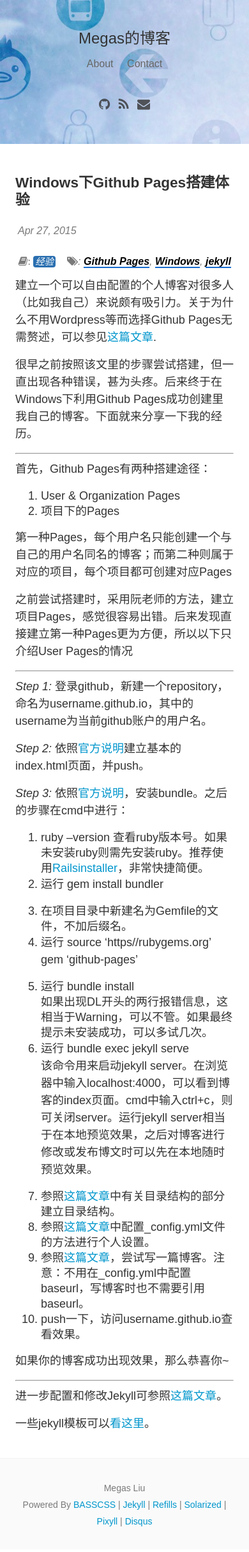
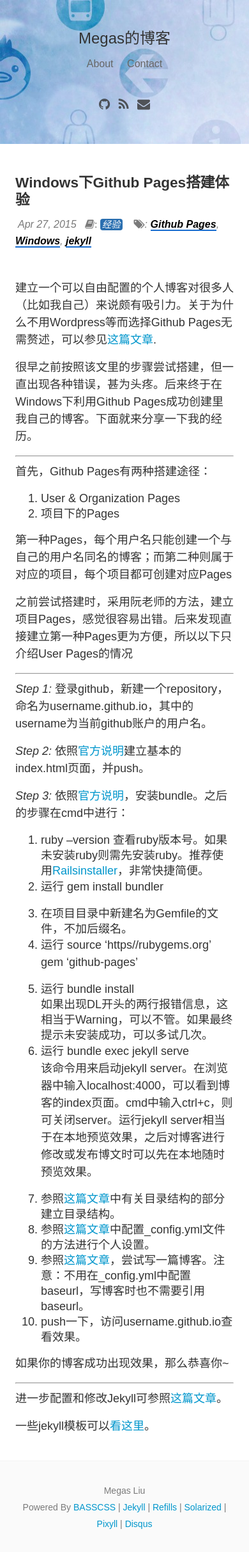
Before and after one commit to ErythroME/ErythroME.github.io, a Jekyll site: the page built from _posts/2015-04-27-establish-your-blog-with-github-pages.md, in a window 390 px wide. Shown: the whole page at 64% size. Built offline with Jekyll 4.4.1, drawn with Linux system fonts in a browser that asks for light colours; nearby versions of some CDN libraries; Markdown is read by kramdown in place of the engine named in the settings; comment, search, counter and statistics services are not loaded.

Commit message:
resolve a problem

```diff
--- a/_sass/_main.scss
+++ b/_sass/_main.scss
@@ -495,8 +495,12 @@
     float: none;
   }
 
-  .sidebar {
-    width: 100%;
+  .post-date {
+    float: none;
+  }
+
+  .post-category-and-tag {
+    float: none;
   }
 
   .container {
```
